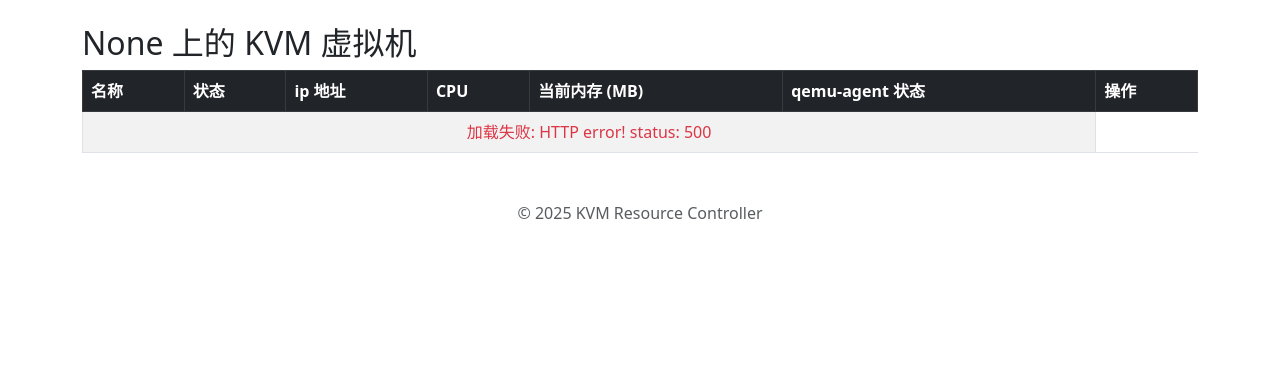
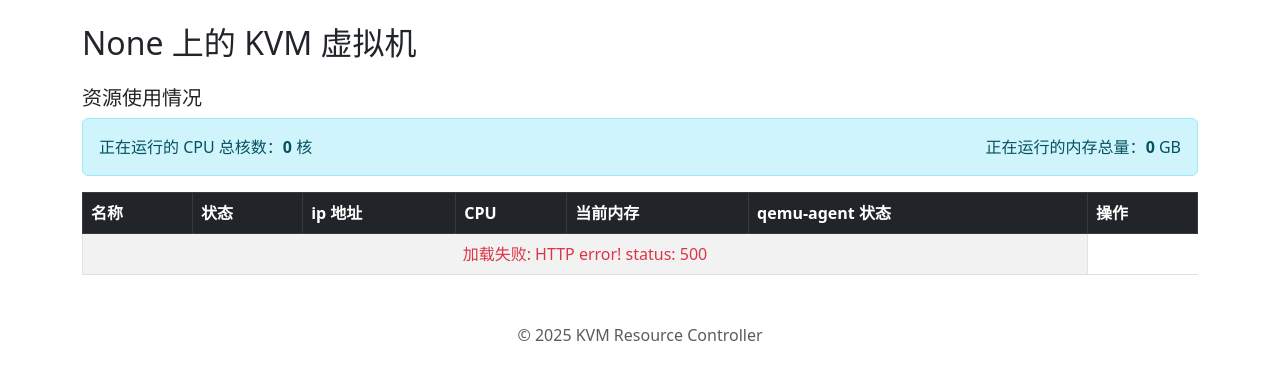
Before and after one commit to ZhujingJava/kvm-scale, a Flask app: page /kvm/list in a window 1280 px wide. Shown: the part 80-460 px from the top of the page. Run offline with Flask 3, Linux system fonts and the light colour scheme.

Commit message:
增加若干逻辑

```diff
--- a/static/main.js
+++ b/static/main.js
@@ -4,6 +4,8 @@ document.addEventListener("DOMContentLoaded", function () {
     if (kvmTable) {
         const tbody = kvmTable.querySelector("tbody");
         const hostIp = document.body.dataset.hostIp;
+        const totalCpuEl = document.getElementById("total-cpu");
+        const totalMemEl = document.getElementById("total-memory");
 
         if (!hostIp || hostIp === "mock") {
             console.warn("❌ hostIp 为空或为 mock，不加载数据");
@@ -11,6 +13,10 @@ document.addEventListener("DOMContentLoaded", function () {
         }
 
         tbody.innerHTML = '<tr><td colspan="6" class="text-center">正在加载...</td></tr>';
+
+        // 初始化总计
+        let totalRunningCpu = 0;
+        let totalRunningMemory = 0;
 
         fetch(`/api/kvm/list?host=${hostIp}`)
             .then(response => {
@@ -42,12 +48,24 @@ document.addEventListener("DOMContentLoaded", function () {
                         <td>${stateText}</td>
                         <td>${vm.ip_address}</td>
                         <td>当前: ${vm.curr_vcpu} 核 / 最大: ${vm.max_vcpu} 核 ${elasticCpu}</td>
-                        <td>当前: ${Math.round(vm.curr_mem_gb * 1024)} MB / 最大: ${Math.round(vm.max_mem_gb * 1024)} MB ${elasticMemory}</td>
+                        <td>当前: ${Math.round(vm.curr_mem_gb)} GB / 最大: ${Math.round(vm.max_mem_gb)} GB ${elasticMemory}</td>
                         <td>${qemuGaStatus}</td>
                         <td><button class="btn btn-danger btn-sm" ${isElasticEnabled}>扩容</button></td>
                     `;
+
+                    // 累计运行中的虚拟机资源
+                    if (vm.state === 'running') {
+                        totalRunningCpu += vm.curr_vcpu;
+                        totalRunningMemory += Math.round(vm.curr_mem_gb);
+                    }
+
                     tbody.appendChild(row);
                 });
+
+                // 展示总计信息
+                if (totalCpuEl) totalCpuEl.textContent = totalRunningCpu;
+                if (totalMemEl) totalMemEl.textContent = totalRunningMemory;
+
             })
             .catch(err => {
                 console.error("❌ 加载失败:", err);
--- a/templates/kvm_list.html
+++ b/templates/kvm_list.html
@@ -12,7 +12,7 @@
             <th>状态</th>
             <th>ip 地址</th>
             <th>CPU</th>
-            <th>当前内存 (MB)</th>
+            <th>当前内存 </th>
             <th>qemu-agent 状态</th>
 {#            <th>最大内存 (MB)</th>#}
             <th>操作</th>
@@ -21,6 +21,14 @@
     <tbody>
         <!-- 数据由 main.js 异步填充 -->
     </tbody>
+
+<div class="mt-4">
+    <h5>资源使用情况</h5>
+    <div class="alert alert-info d-flex justify-content-between">
+        <span>正在运行的 CPU 总核数：<strong id="total-cpu">0</strong> 核</span>
+        <span>正在运行的内存总量：<strong id="total-memory">0</strong> GB</span>
+    </div>
+</div>
 </table>
 {% endblock %}
 
```
